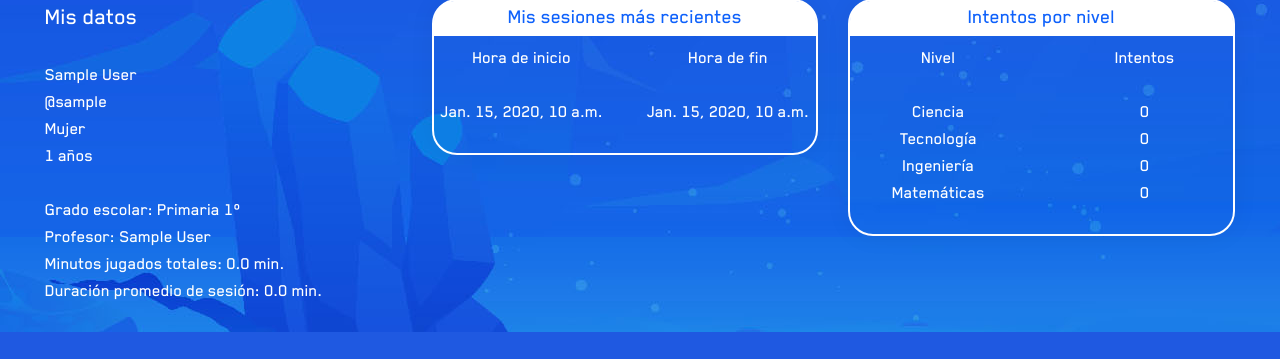
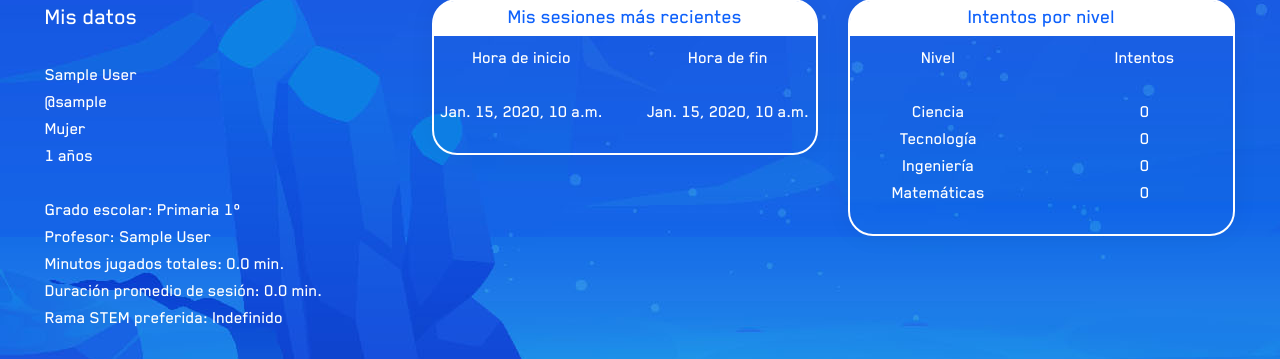
Before and after one commit to StarDreamsTec/stardreams-django, a Django app: page /dashboard/ in a window 1280 px wide. Shown: the part 491-850 px from the top of the page. Before the commit the page ends 823 px from the top, so only its background shows below. Run offline with Django 3.2, Linux system fonts and the light colour scheme; a user stored in the database is signed in; tables that the repository leaves empty hold one stand-in row (values such as "Sample post"); some libraries are stand-ins or nearby versions; some web fonts are replaced.

Commit message:
El bueno bueno, muy bueno

```diff
--- a/templates/dashboard.html
+++ b/templates/dashboard.html
@@ -91,6 +91,7 @@
                             <p class="p-h6">Profesor: {{ prof }}</p>
                             <p class="p-h6">Minutos jugados totales: {{ min_tot }} min.</p>
                             <p class="p-h6">Duración promedio de sesión: {{ avg_sesion }} min.</p>
+                            <p class="p-h6">Rama STEM preferida: {{ rama }} </p>
                             <br>
                         </div>
                     </div>
```
